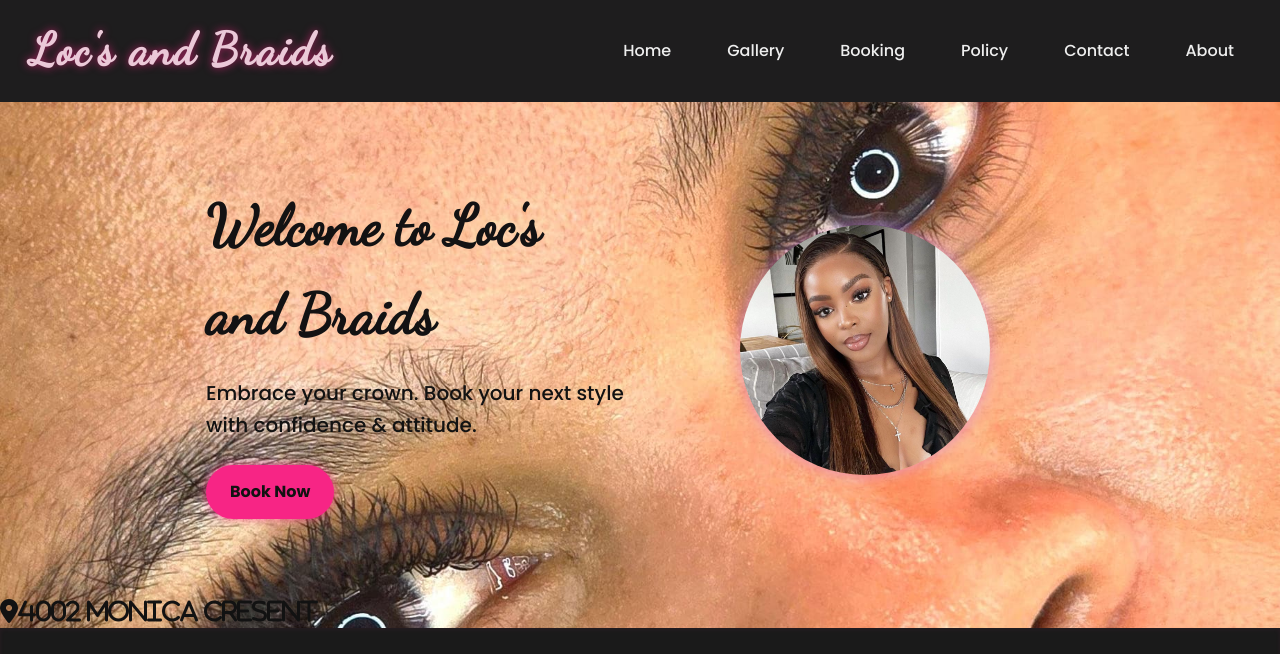
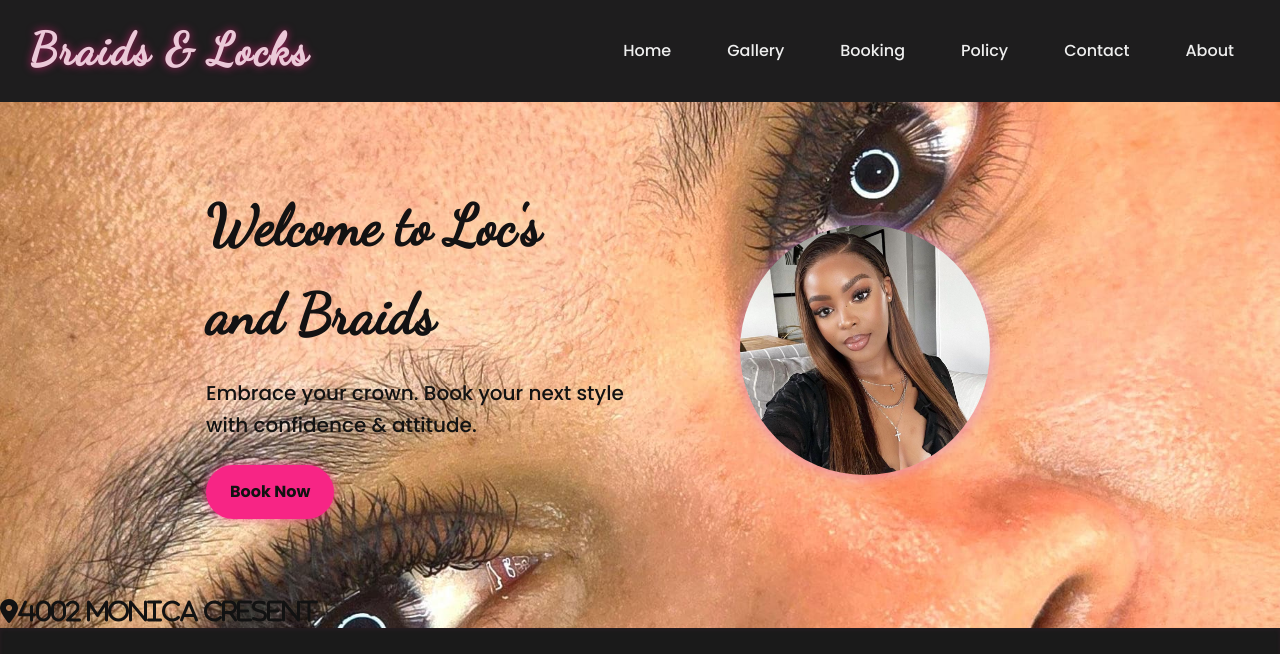
Before and after one commit to PStoppa7/locs-braids, a plain HTML site: page index.html in a window 1280 px wide. Shown: the top 654 px of the page. Drawn offline with Linux system fonts and the light colour scheme.

Commit message:
Update index.html
text

```diff
--- a/index.html
+++ b/index.html
@@ -47,7 +47,7 @@
   <!-- Header -->
   <header>
     <nav class="navbar">
-   <div class="logo">Loc's and Braids</div>
+   <div class="logo">Braids & Locks</div>
   <div class="hamburger" id="hamburger" onclick="toggleMenu()">
     <div class="bar"></div>
     <div class="bar"></div>
```
